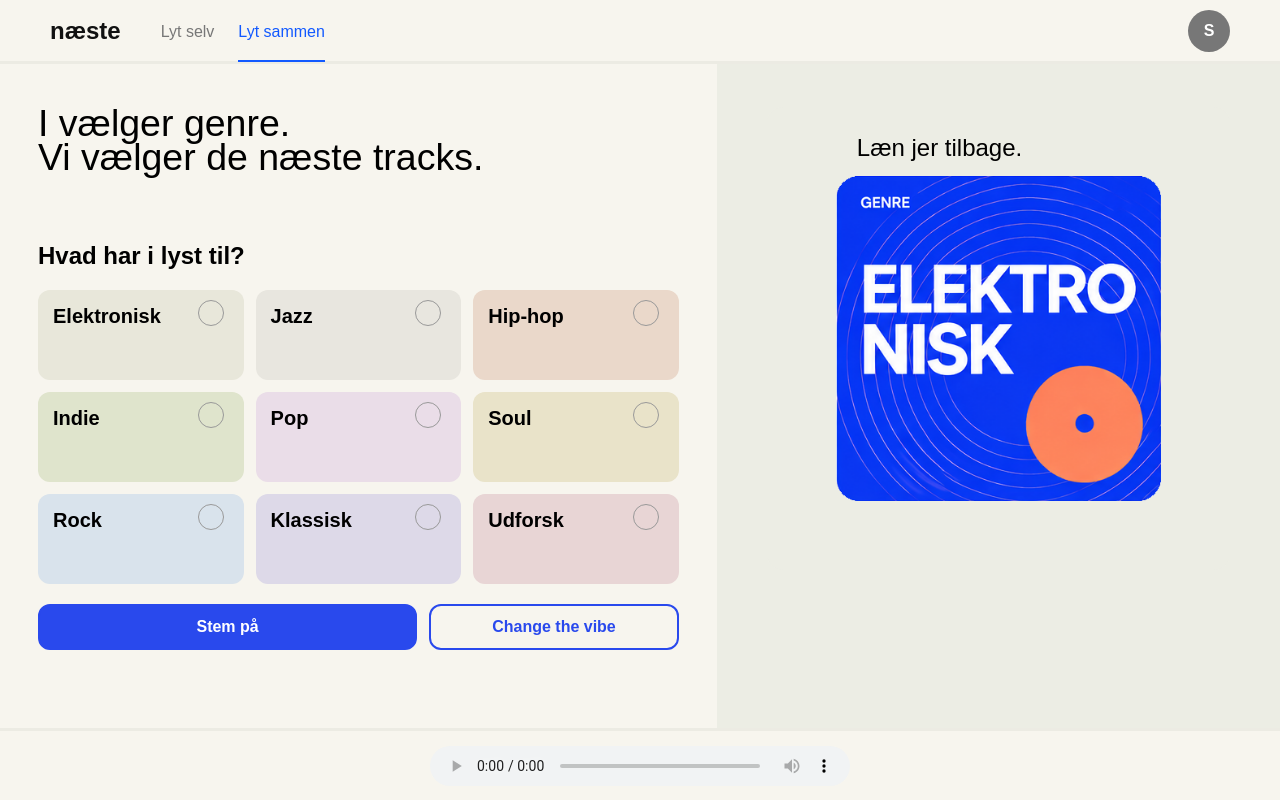
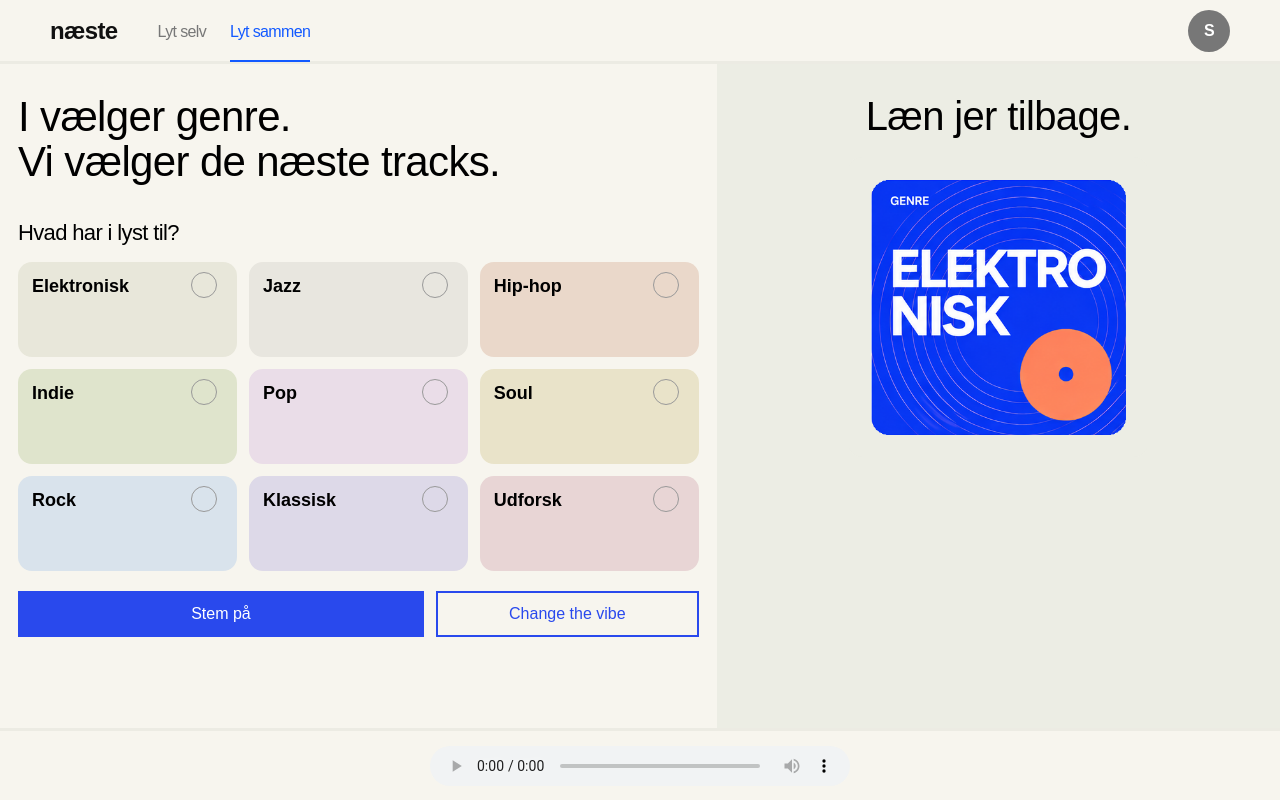
Before and after one commit to laarsegth/next_track, a website: page frontend/lyt_sammen.html in a window 1280 px wide. Drawn offline with Linux system fonts and the light colour scheme.

Commit message:
Hjælp af Mikkel til at fixe vores database, og lavede en query til vores udforsk knap + satte CSS i orden

```diff
--- a/frontend/styles.css
+++ b/frontend/styles.css
@@ -1,3 +1,8 @@
+
+/* ========================================
+   1. GENERELLE INDSTILLINGER
+======================================== */
+
 * {
     box-sizing: border-box;
 }
@@ -6,23 +11,28 @@
     --player-bar-height: 72px;
 }
 
-/* Overordnet CSS der gælder på det meste af siden*/
+/* Overordnet CSS der gælder på det meste af siden */
 body {
     margin: 0;
     font-family: Arial, Helvetica, sans-serif;
     background: #f7f5ee;
-    letter-spacing: -4%;
+    letter-spacing: -0.04em;
     padding-bottom: calc(var(--player-bar-height) + env(safe-area-inset-bottom));
     font-weight: 300;
 }
 
+/* Sidens overordnede layout */
 .page {
     min-height: calc(100vh - 64px - var(--player-bar-height) - env(safe-area-inset-bottom));
     display: grid;
     grid-template-columns: 56% 44%;
 }
 
-/* Her starter CSS på vores bar i toppen*/
+
+/* ========================================
+   2. NAVIGATIONSBAR I TOPPEN
+======================================== */
+
 .navbar {
     height: 64px;
     display: flex;
@@ -70,27 +80,12 @@ body {
 }
 
 
-/* Her er vores "overskrifter"*/
-.intro {
-    grid-column: 1 / -1;
-    padding-bottom: 50px;
-    margin: 0;
-    font-size: 25px;
-}
-
-.intro h1 {
-    margin: 0;
-    line-height: 1.3;
-    margin-top: -15px;
-}
-
-
-/* Her begynder CSS på vores genre knapper*/
-.genres, .player {
-    padding: 50px;
-}
+/* ========================================
+   3. VENSTRE SIDE – OVERSKRIFTER OG GENRER
+======================================== */
 
 .genres {
+    padding: 30px;
     display: grid;
     grid-template-columns: repeat(3, 1fr);
     align-content: start;
@@ -99,10 +94,25 @@ body {
     margin: 0 -12px;
 }
 
+/* Introduktion og hovedoverskrifter */
+.intro {
+    grid-column: 1 / -1;
+    padding-bottom: 25px;
+    margin: 0;
+    font-size: 21px;
+}
+
+.intro h1 {
+    font-size: 42px;
+    line-height: 1.08;
+    margin: 0;
+}
+
 .genre-heading {
     grid-column: 1 / -1;
     grid-row: 1;
 }
+
 .genres h1 {
     grid-column: 1 / -1;
     font-weight: bolder;
@@ -110,24 +120,35 @@ body {
 
 .genres h2 {
     grid-column: 1 / -1;
-    margin: 0 0 10px 0;
-    font-weight: 350px;
+    font-size: 22px;
+    margin: 0 0 6px 0;
+    font-weight: 350;
 }
 
-.genres button {
-    min-height: 90px;
-    border: 0;
-    border-radius: 12px;
-    font-size: 20px;
-    font-weight: 600;
+
+/* ========================================
+   4. GENREKNAPPER
+======================================== */
+
+.genre-button {
+    position: relative;
+    display: grid;
+    grid-template-columns: 1fr auto;
+    grid-template-rows: auto auto;
     text-align: left;
-    padding: 15px;
-    display: flex;
-    align-items: flex-start;
-    justify-content: flex-start;
-    font-family: Arial, Helvetica, sans-serif;
+    padding: 14px;
+    border-radius: 14px;
+    min-height: 95px;
+    border: none;
+    cursor: pointer;
 }
 
+.genre-title {
+    font-size: 18px;
+    font-weight: 600;
+}
+
+/* Farver på de enkelte genrer */
 .electronic {
     background-color: #e8e7da;
     color: black;
@@ -165,61 +186,42 @@ body {
 
 .klassisk {
     background-color: #DDD9E8;
-    color: black
+    color: black;
 }
 
 .udforsk {
     background-color: #E8D5D5;
-    color: black
+    color: black;
 }
 
+/* Hover og klik på genreknapper */
 .genres button:hover {
     cursor: pointer;
-    filter:brightness(95%);
+    filter: brightness(95%);
 }
 
 .genres button:active {
     filter: brightness(92%);
     transform: scale(98%);
-
-}
-
-.genre-button {
-    position: relative;
-    display: grid;
-    grid-template-columns: 1fr auto;
-    grid-template-rows: auto auto;
-    text-align: left;
-    padding: 22px;
-    border-radius: 20px;
-    min-height: 135px;
-    border: none;
-    cursor: pointer;
-}
-
-.genre-title {
-    font-size: 20px;
-    font-weight: 600;
 }
 
 
+/* ========================================
+   5. FLUEBEN OG VALGT GENRE
+======================================== */
 
 /* Den tomme cirkel */
 .check-circle {
     position: absolute;
     top: 10px;
     right: 20px;
-
     width: 26px;
     height: 26px;
-
     border: 1.5px solid #999;
     border-radius: 50%;
-
     display: flex;
     align-items: center;
     justify-content: center;
-
     background: transparent;
 }
 
@@ -246,6 +248,11 @@ body {
     font-size: 24px;
     font-weight: bold;
 }
+
+
+/* ========================================
+   6. GRUPPEFUNKTIONER
+======================================== */
 
 .vote-actions {
     grid-column: 1 / -1;
@@ -276,39 +283,89 @@ body {
     color: #2949ed;
 }
 
-/* Her begynder CSS på vores player/højre side*/
+
+/* ========================================
+   7. HØJRE SIDE – PLAYER OG COVERBILLEDE
+======================================== */
+
 .player {
+    padding: 30px;
     background: #ecede4;
+    display: flex;
+    flex-direction: column;
+    align-items: center;
 }
 
+/* Overskriften over coverbilledet */
 .player h1 {
     font-family: inherit;
     letter-spacing: inherit;
-    padding-bottom: inherit;
     font-weight: inherit;
-    margin-left: 90px;
+    margin: 0 0 18px 0;
+    padding: 0;
+    font-size: 40px;
+    text-align: center;
 }
 
-
+/* Coverbilledet */
 .genre-image {
-    width: 100%;
+    width: min(100%, 300px);
     aspect-ratio: 1 / 1;
-    margin-top: -125px;
-    border-radius: 16px;
+    margin: 0;
+    border-radius: 14px;
     background-color: #ecede4;
-
     display: grid;
     place-items: center;
     overflow: hidden;
 }
 
 .genre-image img:not([hidden]) {
-    width: 70%;
+    width: 85%;
     height: auto;
     display: block;
 }
 
-/* Afspillerbjælken */
+
+/* ========================================
+   8. SANGINFORMATION UNDER COVERBILLEDET
+======================================== */
+
+.track-info {
+    width: 100%;
+    max-width: 360px;
+    margin-top: 10px;
+    padding: 0;
+    overflow-wrap: break-word;
+}
+
+/* Teksten "Du hører nu" */
+.now-playing {
+    font-size: 18px;
+    text-transform: uppercase;
+    letter-spacing: 1px;
+    color: #888;
+    margin: 0 0 5px 0;
+}
+
+/* Sangens titel */
+.track-info h2 {
+    font-size: 18px;
+    line-height: 1.2;
+    margin: 0 0 4px 0;
+}
+
+/* Kunstnerens navn */
+.track-info p:not(.now-playing) {
+    font-size: 13px;
+    margin: 0;
+    color: #777;
+}
+
+
+/* ========================================
+   9. MUSIKAFSPILLER I BUNDEN
+======================================== */
+
 .player-bar {
     position: fixed;
     inset: auto 0 0;
```
Also changed, not shown: backend/server.js (+43 -0 lines), frontend/index.html (+2 -2 lines).
